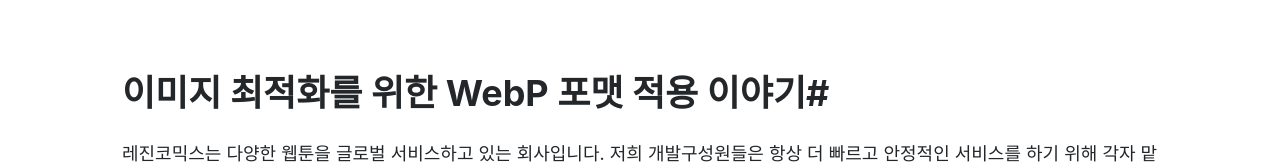
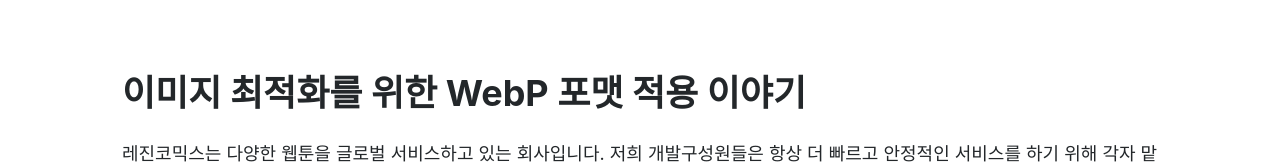
Before and after one commit to cebenTeam/ceben, a Next.js app: page / in a window 1280 px wide. Shown: the part 134-300 px from the top of the page. Built offline with nearby package versions, Linux system fonts and the light colour scheme; a web font is replaced by a local one.

Commit message:
헤더 및 메인 레이아웃 일부 변경

```diff
--- a/pages/_document.js
+++ b/pages/_document.js
@@ -1,5 +1,9 @@
 // From: https://dev.to/normancarcamo/comment/10391
 // FOUC 현상 해결을 위한 코드
+
+// https://github.com/nblthree/nextjs-with-material-ui-and-styled-components/blob/master/pages/_document.js
+// 이건 나중에 필요할 것 같아서 일단 주소 남김
+
 import Document from 'next/document'
 import { ServerStyleSheet } from 'styled-components'
 
--- a/src/components/ContentPreview/ContentPreview.js
+++ b/src/components/ContentPreview/ContentPreview.js
@@ -9,7 +9,7 @@
           <img src="https://apex-software.imgix.net/logs/site/light-with-logs.png?auto=format&w=1000&dpr=2" alt="" />
         </Thumbnail> */}
         <Metadata>
-          <Title>이미지 최적화를 위한 WebP 포맷 적용 이야기#</Title>
+          <Title>이미지 최적화를 위한 WebP 포맷 적용 이야기</Title>
           <Excerpt>레진코믹스는 다양한 웹툰을 글로벌 서비스하고 있는 회사입니다. 저희 개발구성원들은 항상 더 빠르고 안정적인 서비스를 하기 위해 각자 맡은 영역에서 최선을 다하고 있습니다. 그 노력의 일환으로 백엔드 관점에서 차세대 포맷인 WebP를 적용하면서 겪었던 경험담을 공유하려 합니다. WebP 란 무엇인가? 2010년 구글이 만든 이미지 포맷으로 홈페이지에서 JPEG(손실)나 PNG(비손실) 포맷대비 30% 정도 더 사이즈가 작다고 설명하고 있습니다.</Excerpt>
           <ReadMore>자세히 보기</ReadMore>
         </Metadata>
```
